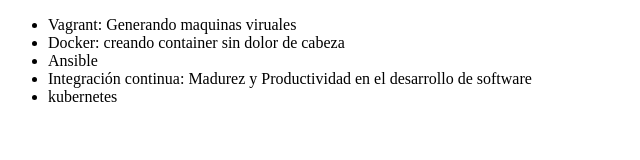
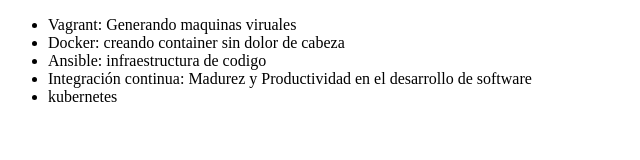
Before and after one commit to robsorto/alura-git, a plain HTML site: page index.html in a window 1280 px wide. Shown: the whole page, without its empty margins (0-640 px from the left). Drawn offline with Linux system fonts and the light colour scheme.

Commit message:
cambiando el nombre del curso Andible

```diff
--- a/index.html
+++ b/index.html
@@ -8,7 +8,7 @@
      <ul>
          <li> Vagrant: Generando maquinas viruales </li>
          <li> Docker: creando container sin dolor de cabeza</li>
-         <li> Ansible </li>
+         <li> Ansible: infraestructura de codigo </li>
          <li> Integración continua: Madurez y Productividad en el desarrollo de software</li>
          <li> kubernetes</li>
      </ul>
```
